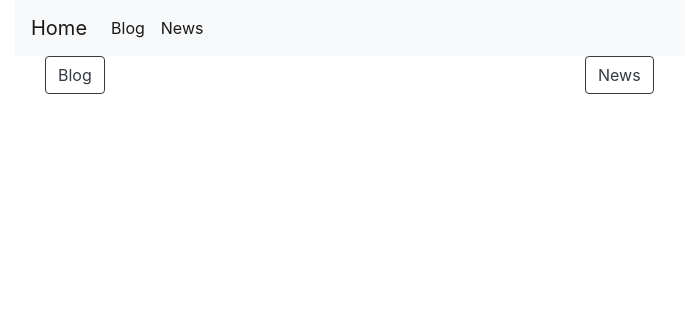
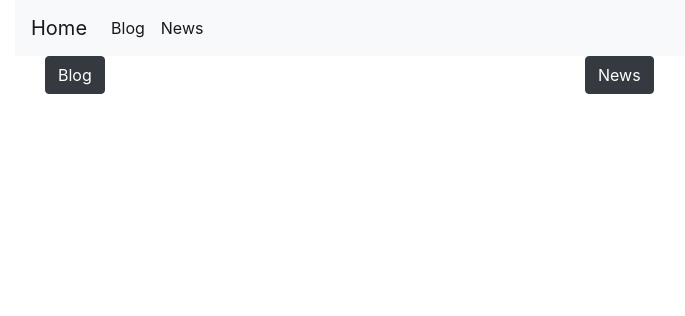
Before and after one commit to shkamir/newsApp, a Django app: page / in a window 1280 px wide. Shown: the top 316 px of the page, without its empty margins (70-755 px from the left). Run offline with Django 3.2, Linux system fonts and the light colour scheme; some libraries are stand-ins or nearby versions.

Commit message:
modified:   templates/base.html

```diff
--- a/templates/base.html
+++ b/templates/base.html
@@ -38,10 +38,10 @@
     <div class="container">
         <div class="row">
           <div class="col-sm">
-        <a type="button" class="btn btn-outline-dark" href="{% url 'app1:blog' %}">Blog</a>
+        <a type="button" class="btn btn-outline-dark active" href="{% url 'app1:blog' %}">Blog</a>
           </div>
           <div class="col-sm">
-            <a type="button" class="btn btn-outline-dark" href="{% url 'app1:news' %}">News</a>
+            <a type="button" class="btn btn-outline-dark active" href="{% url 'app1:news' %}">News</a>
           </div>
         </div>
       </div>
```
